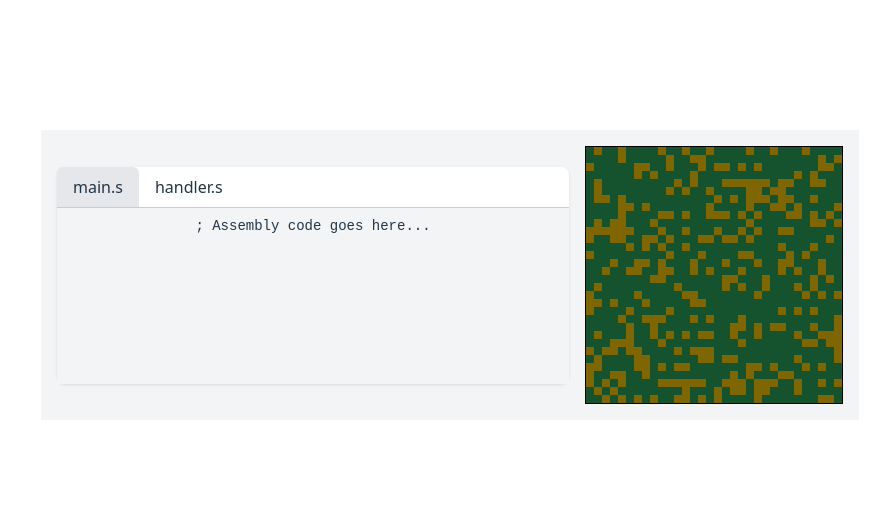
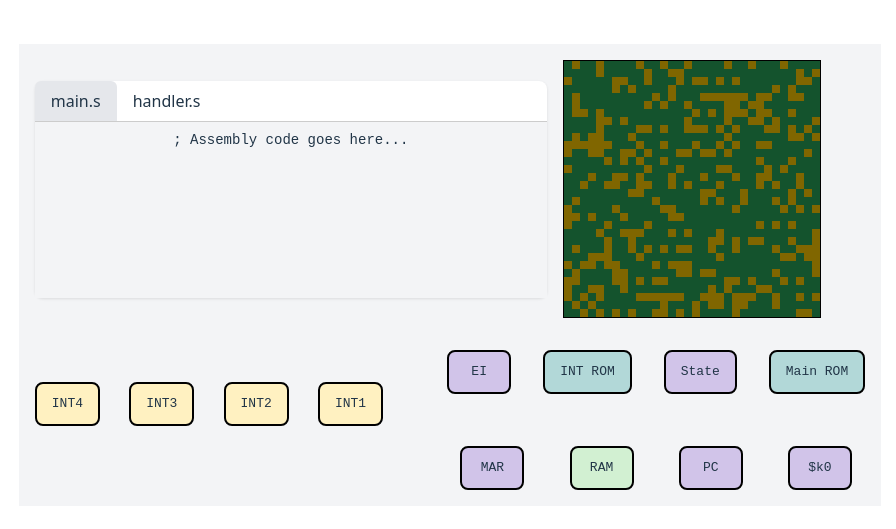
Before and after one commit to vivek-vishwanath/core-vistool, a Svelte app: page / in a window 1280 px wide. Shown: the part 125-654 px from the top of the page, without its empty margins (190-1086 px from the left). Built offline with nearby package versions, Linux system fonts and the light colour scheme.

Commit message:
layout buttons for simulation

```diff
--- a/src/App.svelte
+++ b/src/App.svelte
@@ -1,13 +1,19 @@
 <script lang="ts">
-  const pixels = Array.from({ length: 32 }, () =>
-          Array.from({ length: 32 }, () => Math.random() < 0.3)
+
+    const pixels = Array.from({length: 32}, () =>
+        Array.from({length: 32}, () => Math.random() < 0.3)
     );
+
+
+    let numButtons = 4;
+
 </script>
 
 <main>
     <div style="display: flex; padding: 1rem; gap: 1rem; background: #f3f4f6;">
         <div>
             <div style="display: flex; flex-direction: row; align-items: center; gap: 1rem;">
+
                 <!-- Code Editor -->
                 <div style="background: white; border-radius: 0.5rem; box-shadow: 0 1px 3px rgba(0,0,0,0.1); width: 40vw">
                     <div class="editor-tabs">
@@ -29,6 +35,30 @@
                     {/each}
                 </div>
             </div>
+
+            <div class="diagram-container">
+                <div class="left-column">
+                    {#each Array(numButtons) as _, i}
+
+          <div class="block pipeline">INT{numButtons - i}</div>
+            {/each}
+        </div>
+
+                <div class="right-column">
+                    <div class="top-right">
+                        <div class="block ei">EI</div>
+                        <div class="block introm">INT ROM</div>
+                        <div class="block state">State</div>
+                        <div class="block mainrom">Main ROM</div>
+                    </div>
+                    <div class="bottom-right">
+                        <div class="block mar">MAR</div>
+                        <div class="block ram">RAM</div>
+                        <div class="block pc">PC</div>
+                        <div class="block sk0">$k0</div>
+                    </div>
+                </div>
+            </div>
         </div>
     </div>
 </main>
--- /dev/null
+++ b/src/bottom.css
@@ -0,0 +1,53 @@
+.diagram-container {
+    display: grid;
+    grid-template-columns: 5fr 6fr;
+    font-family: monospace;
+    gap: 64px;
+}
+
+.left-column {
+    display: flex;
+    flex-direction: row;
+    align-items: center;
+    justify-content: space-between;
+    gap: 16px;
+    padding: 64px 0;
+}
+
+.right-column {
+    display: flex;
+    flex-direction: column;
+    justify-content: space-between;
+    gap: 16px;
+
+}
+
+.top-right, .bottom-right {
+    display: flex;
+    justify-content: space-evenly;
+    align-items: center;
+    gap: 32px;
+    margin-top: 32px;
+}
+
+.block {
+    padding: 10px 15px;
+    border-radius: 8px;
+    border: 2px solid black;
+    text-align: center;
+    min-width: 30px;
+}
+
+.pipeline { background-color: #fff1c1; }
+.introm, .mainrom { background-color: #b2d8d8; }
+.ei, .mar, .pc, .sk0, .state { background-color: #d1c4e9; }
+.ram { background-color: #d2f0d2; }
+
+svg {
+    position: absolute;
+    width: 100%;
+    height: 100%;
+    top: 0;
+    left: 0;
+    pointer-events: none;
+}
--- a/src/main.ts
+++ b/src/main.ts
@@ -1,6 +1,7 @@
 import { mount } from 'svelte'
 import './app.css'
 import './top.css'
+import './bottom.css'
 import App from './App.svelte'
 
 const app = mount(App, {
```
Lines whose indentation alone changed are shown as unchanged.
